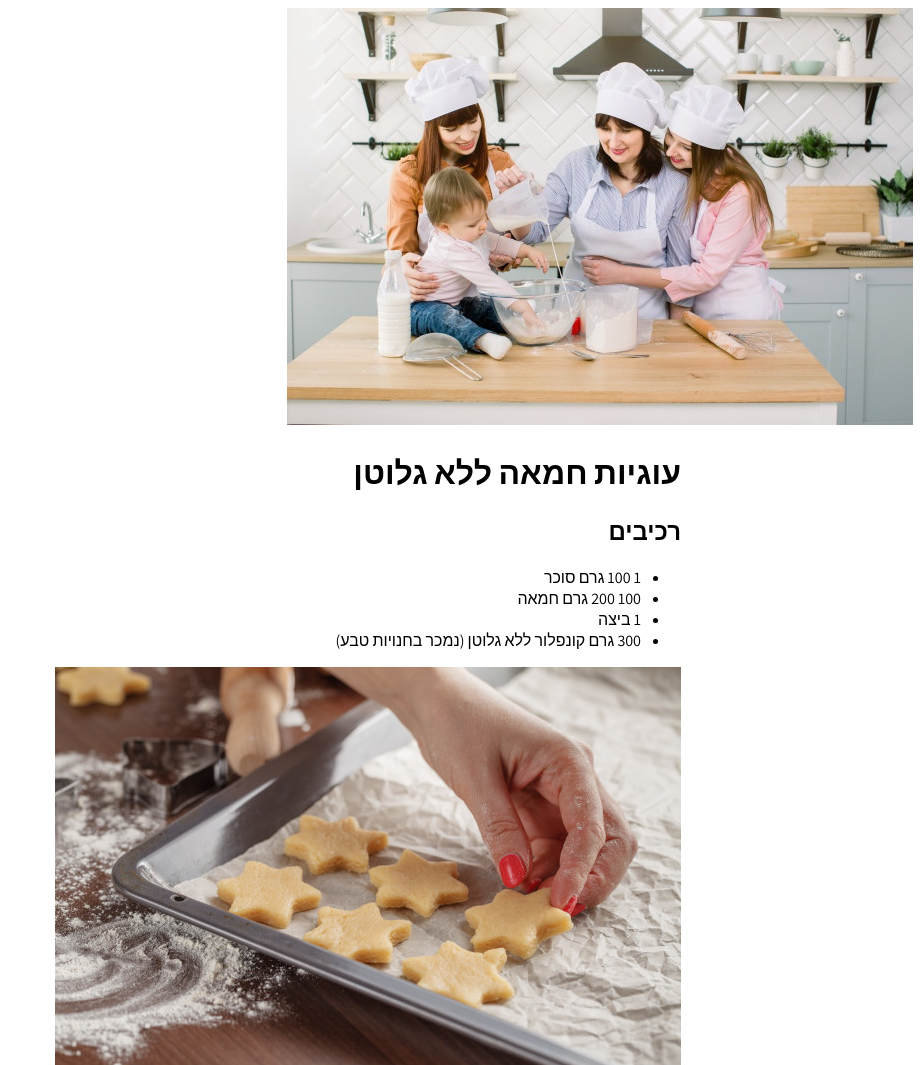
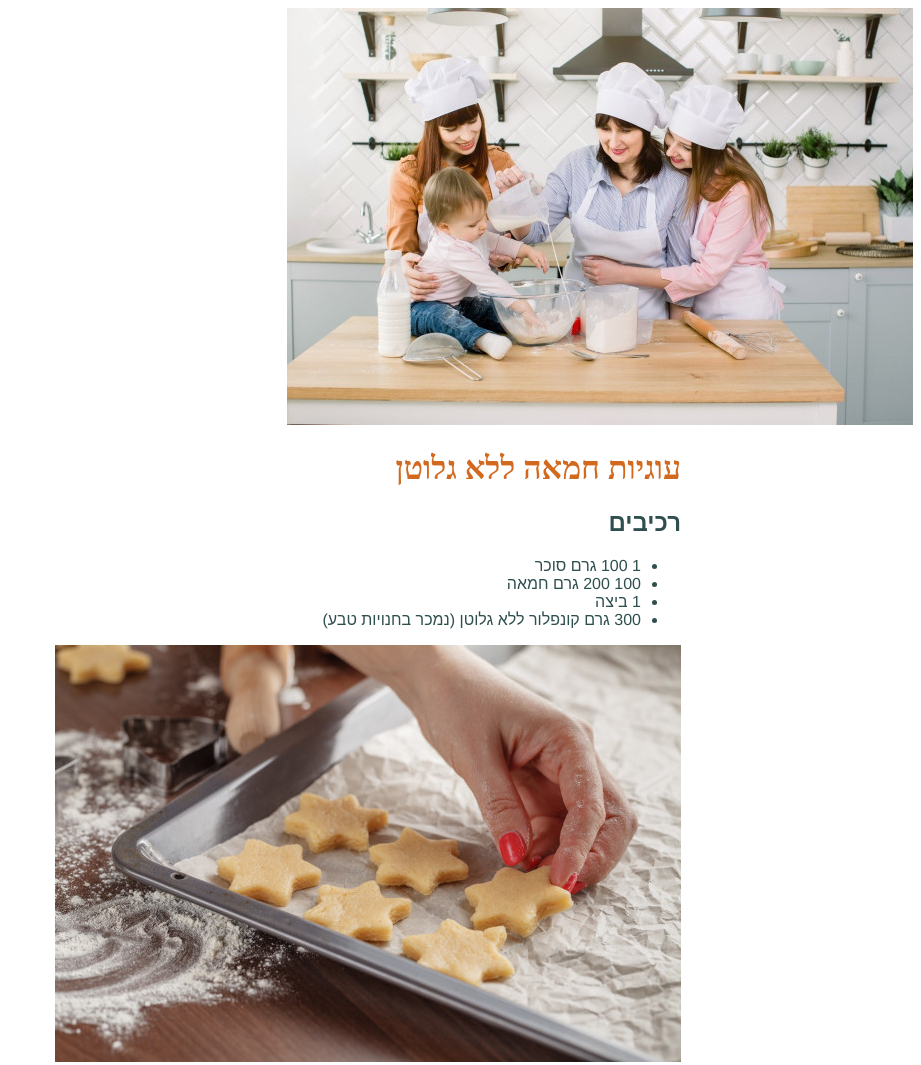
Before and after one commit to hodaya-kalman/hodaya, a plain HTML site: page 1.html in a window 1280 px wide. Shown: the top 1065 px of the page, without its empty margins (359-1280 px from the left). Drawn offline with nearby package versions, Linux system fonts and the light colour scheme.

Commit message:
Update hoda.css

```diff
--- a/hoda.css
+++ b/hoda.css
@@ -1,12 +1,20 @@
 body {
-    font-family: 'Assistant', sans-serif;
+   font-family: 'Arimo', sans-serif;
+;
+    color:darkslategrey
 }
+
 
 .container {
     max-width: 800px;
     margin: auto;
 }
 
+h1
+{font-family: 'Bellefair', serif;
+font font-size:48px;
+    color:chocolate
+}
 h3 {
 
     color: darkgreen
```
